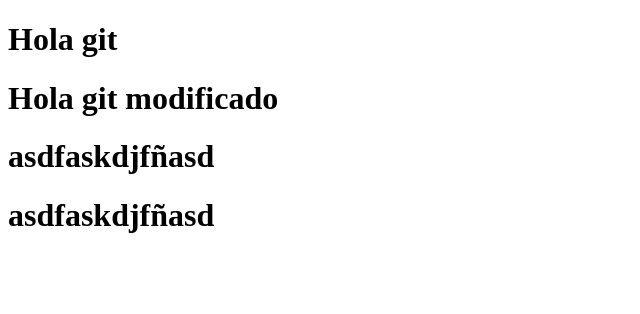
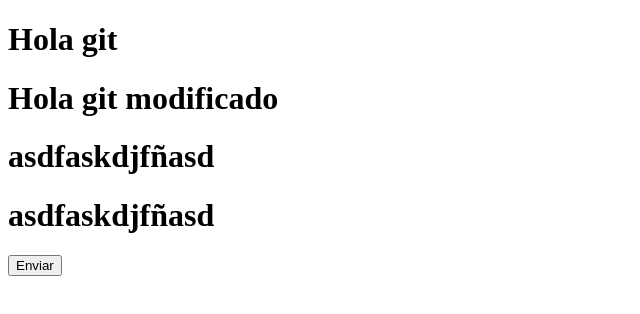
Before and after one commit to ErickAguila/hello-world-git, a plain HTML site: page index.html in a window 1280 px wide. Shown: the whole page, without its empty margins (0-640 px from the left). Drawn offline with Linux system fonts and the light colour scheme.

Commit message:
se agrego boton en formulario

```diff
--- a/index.html
+++ b/index.html
@@ -11,5 +11,8 @@
     <h1>Hola git modificado</h1>
     <h1>asdfaskdjfñasd</h1>
     <h1>asdfaskdjfñasd</h1>
+    <form action="#algo" method="GET">
+        <input type="button" value="Enviar">
+    </form>
 </body>
 </html>
```
